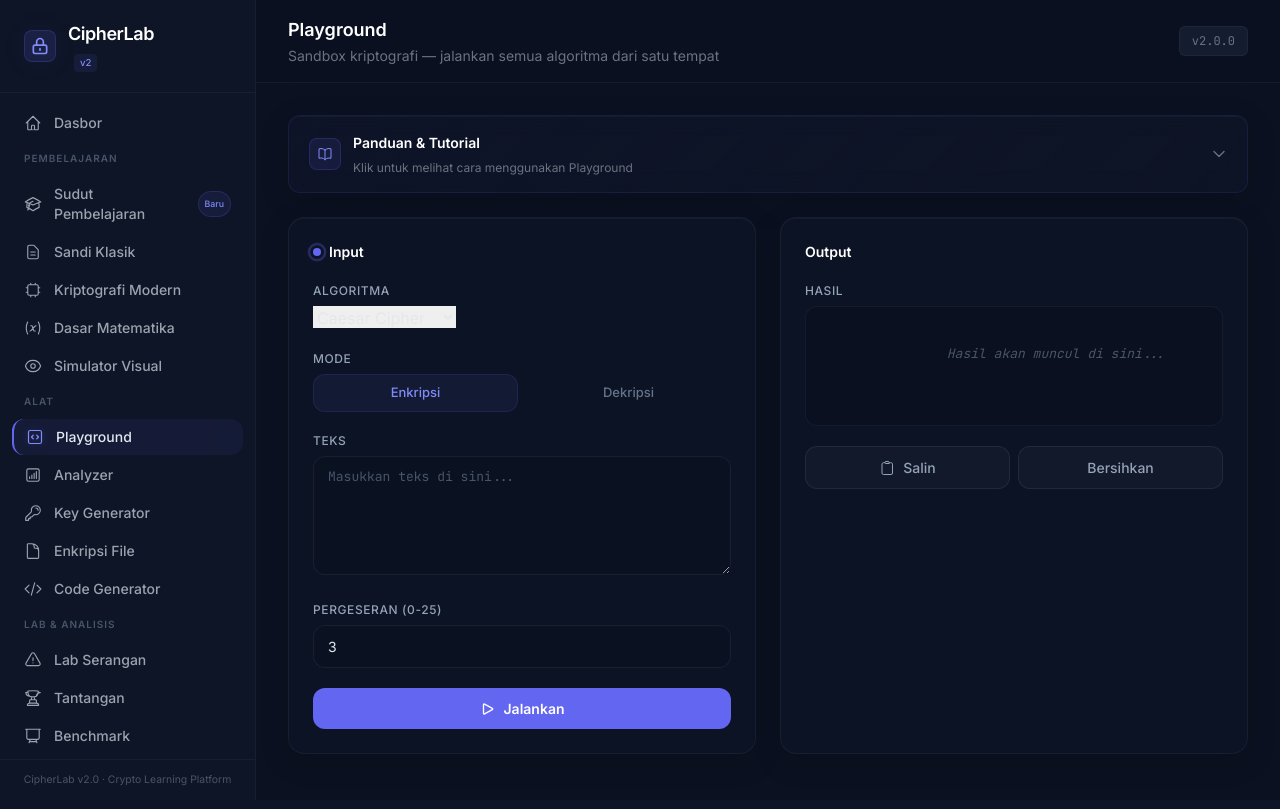
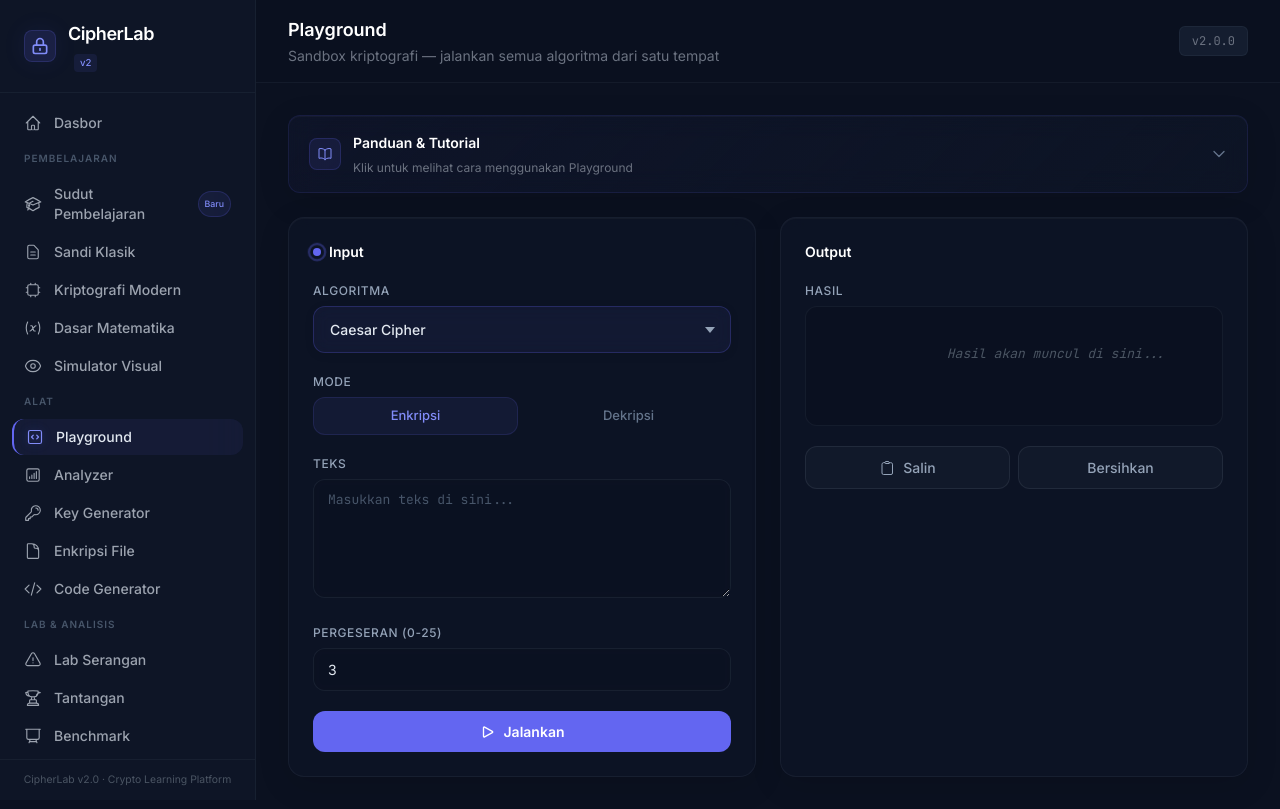
Before and after one commit to erga2904/Kriptografi, a Flask app: page /playground in a window 1280 px wide. Before the commit the page ends 785 px from the top, so only its background shows below. Run offline with Flask 3, Linux system fonts and the light colour scheme; some libraries are stand-ins or nearby versions.

Commit message:
Update main.css

```diff
--- a/app/static/css/main.css
+++ b/app/static/css/main.css
@@ -252,6 +252,142 @@ select.input-field {
     background-position: right 0.75rem center;
     background-size: 16px;
     padding-right: 2.5rem;
+}
+
+/* Custom Dropdown / Select Styling */
+.custom-select-wrapper {
+    position: relative;
+    width: 100%;
+}
+
+.custom-select {
+    width: 100%;
+    padding: 0.75rem 1rem;
+    padding-right: 2.75rem;
+    background: rgba(11, 17, 32, 0.7);
+    backdrop-filter: blur(8px);
+    -webkit-backdrop-filter: blur(8px);
+    border: 1px solid rgba(148, 163, 184, 0.12);
+    border-radius: var(--radius-md);
+    color: #e2e8f0;
+    font-size: 0.875rem;
+    font-family: var(--font-sans);
+    font-weight: 500;
+    cursor: pointer;
+    transition: all 0.25s var(--ease);
+    outline: none;
+    appearance: none;
+    -webkit-appearance: none;
+    -moz-appearance: none;
+    box-shadow: 0 2px 8px rgba(0, 0, 0, 0.1);
+}
+
+.custom-select:hover {
+    border-color: rgba(148, 163, 184, 0.2);
+    background: rgba(11, 17, 32, 0.85);
+}
+
+.custom-select:focus {
+    border-color: rgba(99, 102, 241, 0.5);
+    box-shadow: 0 0 0 3px rgba(99, 102, 241, 0.1), 0 4px 12px rgba(0, 0, 0, 0.15);
+    background: rgba(11, 17, 32, 0.9);
+}
+
+/* Custom arrow icon */
+.custom-select-wrapper::after {
+    content: '';
+    position: absolute;
+    top: 50%;
+    right: 1rem;
+    transform: translateY(-50%);
+    width: 0;
+    height: 0;
+    border-left: 5px solid transparent;
+    border-right: 5px solid transparent;
+    border-top: 6px solid #94A3B8;
+    pointer-events: none;
+    transition: all 0.25s var(--ease);
+}
+
+.custom-select:focus + .custom-select-wrapper::after,
+.custom-select-wrapper:has(.custom-select:focus)::after {
+    border-top-color: var(--accent-light);
+    transform: translateY(-50%) rotate(180deg);
+}
+
+/* Custom select options styling */
+.custom-select option {
+    background: var(--surface-800);
+    color: #e2e8f0;
+    padding: 0.75rem 1rem;
+    font-size: 0.875rem;
+    font-weight: 500;
+}
+
+.custom-select option:hover,
+.custom-select option:checked {
+    background: rgba(99, 102, 241, 0.15);
+    color: var(--accent-light);
+}
+
+.custom-select option:disabled {
+    color: #64748B;
+    background: var(--surface-900);
+}
+
+/* Variant: Small dropdown */
+.custom-select.select-sm {
+    padding: 0.5rem 0.75rem;
+    padding-right: 2.25rem;
+    font-size: 0.8125rem;
+}
+
+.custom-select-wrapper:has(.select-sm)::after {
+    right: 0.75rem;
+    border-left-width: 4px;
+    border-right-width: 4px;
+    border-top-width: 5px;
+}
+
+/* Variant: Large dropdown */
+.custom-select.select-lg {
+    padding: 1rem 1.25rem;
+    padding-right: 3rem;
+    font-size: 1rem;
+}
+
+.custom-select-wrapper:has(.select-lg)::after {
+    right: 1.25rem;
+    border-left-width: 6px;
+    border-right-width: 6px;
+    border-top-width: 7px;
+}
+
+/* Variant: Accent dropdown */
+.custom-select.select-accent {
+    border-color: rgba(99, 102, 241, 0.25);
+    background: rgba(99, 102, 241, 0.06);
+}
+
+.custom-select.select-accent:hover {
+    border-color: rgba(99, 102, 241, 0.35);
+    background: rgba(99, 102, 241, 0.1);
+}
+
+.custom-select.select-accent:focus {
+    border-color: rgba(99, 102, 241, 0.6);
+    background: rgba(99, 102, 241, 0.12);
+}
+
+/* Disabled state */
+.custom-select:disabled {
+    opacity: 0.5;
+    cursor: not-allowed;
+    background: rgba(11, 17, 32, 0.4);
+}
+
+.custom-select-wrapper:has(.custom-select:disabled)::after {
+    opacity: 0.5;
 }
 
 /* ═══════════════ TABS ═══════════════ */
@@ -779,6 +915,11 @@ details[open] > summary::before {
         font-weight: 600;
     }
 
+    /* Sidebar toggle integrated in header */
+    #sidebar-toggle {
+        display: inline-flex;
+    }
+
     /* Cards and containers */
     .card-base {
         border-radius: 12px;
@@ -894,18 +1035,12 @@ details[open] > summary::before {
         margin: 0.5rem 0 0.25rem 0;
     }
 
-    /* Top padding for main content when sidebar toggle exists */
-    #main-content {
-        padding-top: 0;
-    }
-
+    /* Sidebar toggle is now integrated in header - remove fixed positioning */
     #sidebar-toggle {
-        top: 0.5rem;
-        left: 0.5rem;
-        width: 44px;
-        height: 44px;
-        padding: 0.625rem;
-        bottom: auto;
+        position: static;
+        width: auto;
+        height: auto;
+        padding: 0.5rem;
     }
 
     #sidebar-toggle svg {
```
